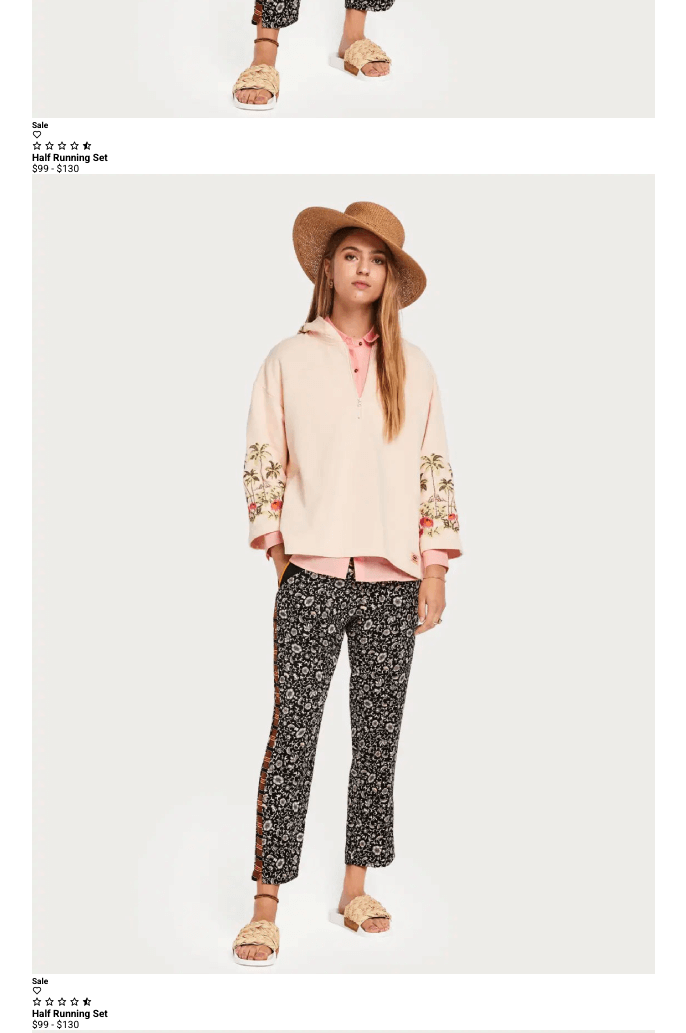
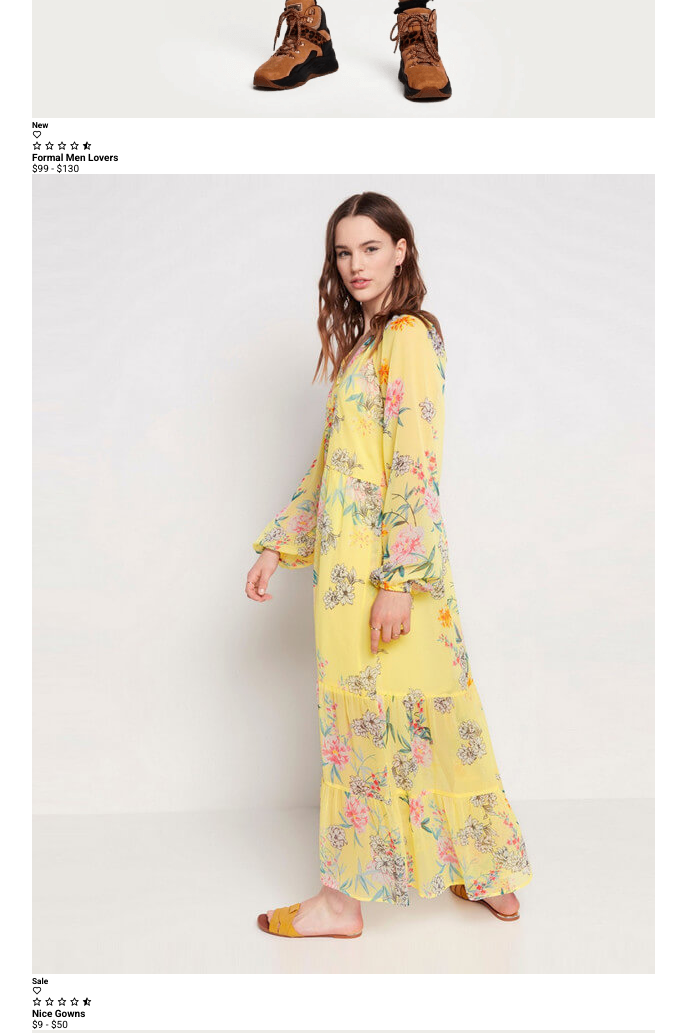
Before and after one commit to christopher-christain/Clothing-Ecommerce-landing-page, a plain HTML site: page index.html in a window 1280 px wide. Shown: the part 2420-3453 px from the top of the page, without its empty margins (96-782 px from the left). Drawn offline with nearby package versions, Linux system fonts and the light colour scheme.

Commit message:
js added into the projectx

```diff
--- a/index.html
+++ b/index.html
@@ -78,7 +78,29 @@
             </div>
 
             <div class="row">
-                <img src="img/1.jpg">
+                <img src="img/2.jpg">
+                <div class="product-text">
+                    <h5>New</h5>
+                </div>
+                <div class="heart-icon">
+                    <i class='bx bx-heart'></i>
+                </div>
+                <div class="ratings">
+                    <i class='bx bx-star'></i>
+                    <i class='bx bx-star'></i>
+                    <i class='bx bx-star'></i>
+                    <i class='bx bx-star'></i>
+                    <i class='bx bxs-star-half' ></i>
+                </div>
+
+                <div class="pricing">
+                    <h4>Formal Men Lovers</h4>
+                    <p>$99 - $130</p>
+                </div>
+            </div>
+
+            <div class="row">
+                <img src="img/4.jpg">
                 <div class="product-text">
                     <h5>Sale</h5>
                 </div>
@@ -94,13 +116,13 @@
                 </div>
 
                 <div class="pricing">
-                    <h4>Half Running Set</h4>
-                    <p>$99 - $130</p>
+                    <h4>Nice Gowns</h4>
+                    <p>$9 - $50</p>
                 </div>
             </div>
 
             <div class="row">
-                <img src="img/1.jpg">
+                <img src="img/3.jpg">
                 <div class="product-text">
                     <h5>Sale</h5>
                 </div>
@@ -116,13 +138,13 @@
                 </div>
 
                 <div class="pricing">
-                    <h4>Half Running Set</h4>
-                    <p>$99 - $130</p>
+                    <h4>Half Running Shorts</h4>
+                    <p>$30 - $100</p>
                 </div>
             </div>
 
             <div class="row">
-                <img src="img/1.jpg">
+                <img src="img/6.jpg">
                 <div class="product-text">
                     <h5>Sale</h5>
                 </div>
@@ -138,13 +160,13 @@
                 </div>
 
                 <div class="pricing">
-                    <h4>Half Running Set</h4>
-                    <p>$99 - $130</p>
+                    <h4>Complte code wear</h4>
+                    <p>$90 - $150</p>
                 </div>
             </div>
 
             <div class="row">
-                <img src="img/1.jpg">
+                <img src="img/5.jpg">
                 <div class="product-text">
                     <h5>Sale</h5>
                 </div>
@@ -160,13 +182,13 @@
                 </div>
 
                 <div class="pricing">
-                    <h4>Half Running Set</h4>
+                    <h4>Fancy Wear</h4>
                     <p>$99 - $130</p>
                 </div>
             </div>
 
             <div class="row">
-                <img src="img/1.jpg">
+                <img src="img/7.jpg">
                 <div class="product-text">
                     <h5>Sale</h5>
                 </div>
@@ -182,13 +204,13 @@
                 </div>
 
                 <div class="pricing">
-                    <h4>Half Running Set</h4>
-                    <p>$99 - $130</p>
+                    <h4>Quality Dress</h4>
+                    <p>$100 - $130</p>
                 </div>
             </div>
 
             <div class="row">
-                <img src="img/1.jpg">
+                <img src="img/8.jpg">
                 <div class="product-text">
                     <h5>Sale</h5>
                 </div>
@@ -204,35 +226,15 @@
                 </div>
 
                 <div class="pricing">
-                    <h4>Half Running Set</h4>
-                    <p>$99 - $130</p>
-                </div>
-            </div>
-
-            <div class="row">
-                <img src="img/1.jpg">
-                <div class="product-text">
-                    <h5>Sale</h5>
-                </div>
-                <div class="heart-icon">
-                    <i class='bx bx-heart'></i>
-                </div>
-                <div class="ratings">
-                    <i class='bx bx-star'></i>
-                    <i class='bx bx-star'></i>
-                    <i class='bx bx-star'></i>
-                    <i class='bx bx-star'></i>
-                    <i class='bx bxs-star-half' ></i>
-                </div>
-
-                <div class="pricing">
-                    <h4>Half Running Set</h4>
+                    <h4>Dinner and Date Dress</h4>
                     <p>$99 - $130</p>
                 </div>
             </div>
         </div>
     </section>
 
+    <script src="java.js"></script>
+
 
 </body>
 </html>
--- /dev/null
+++ b/java.js
@@ -0,0 +1,5 @@
+const header = document.querySelector("header")
+
+window.addEventListener("scroll", function()){
+    header.classList.toggle ("sticky", this.window.scrollY > 0);
+}
```
